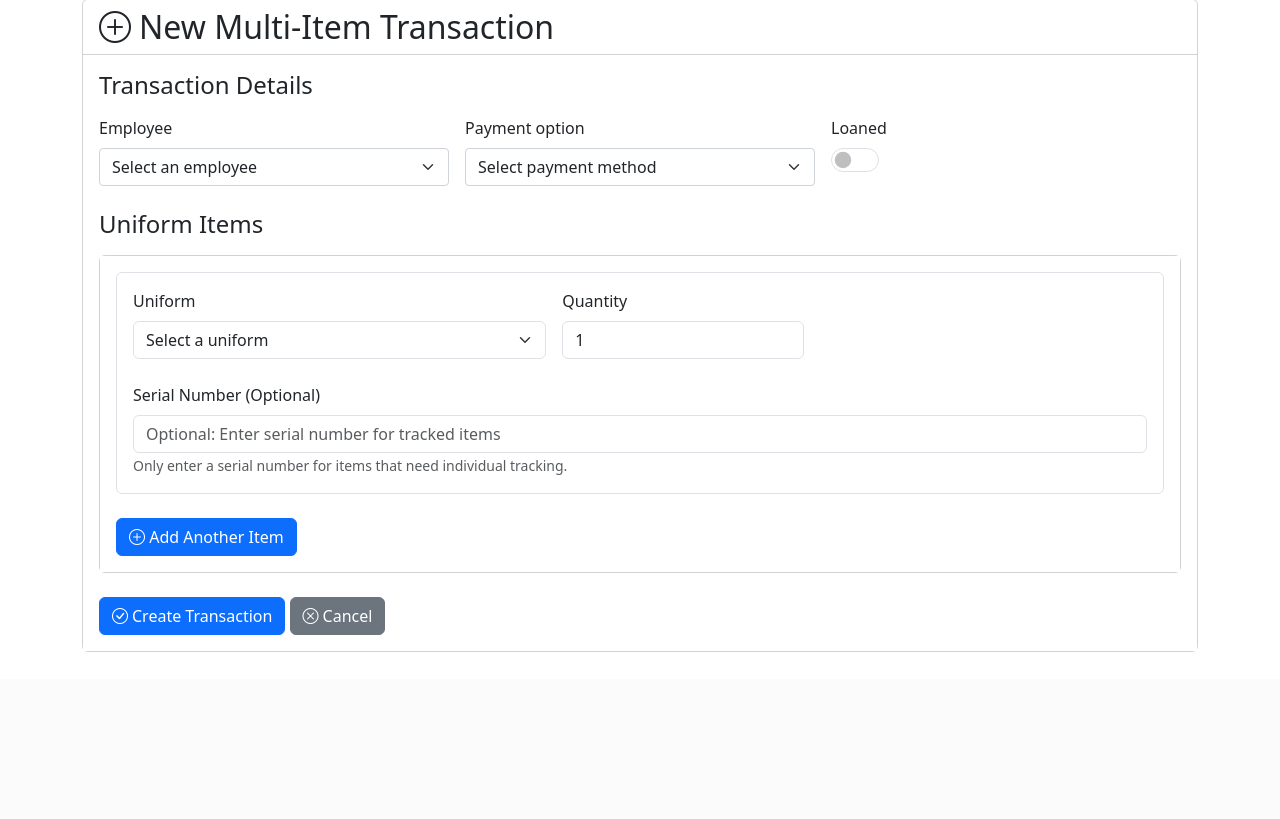
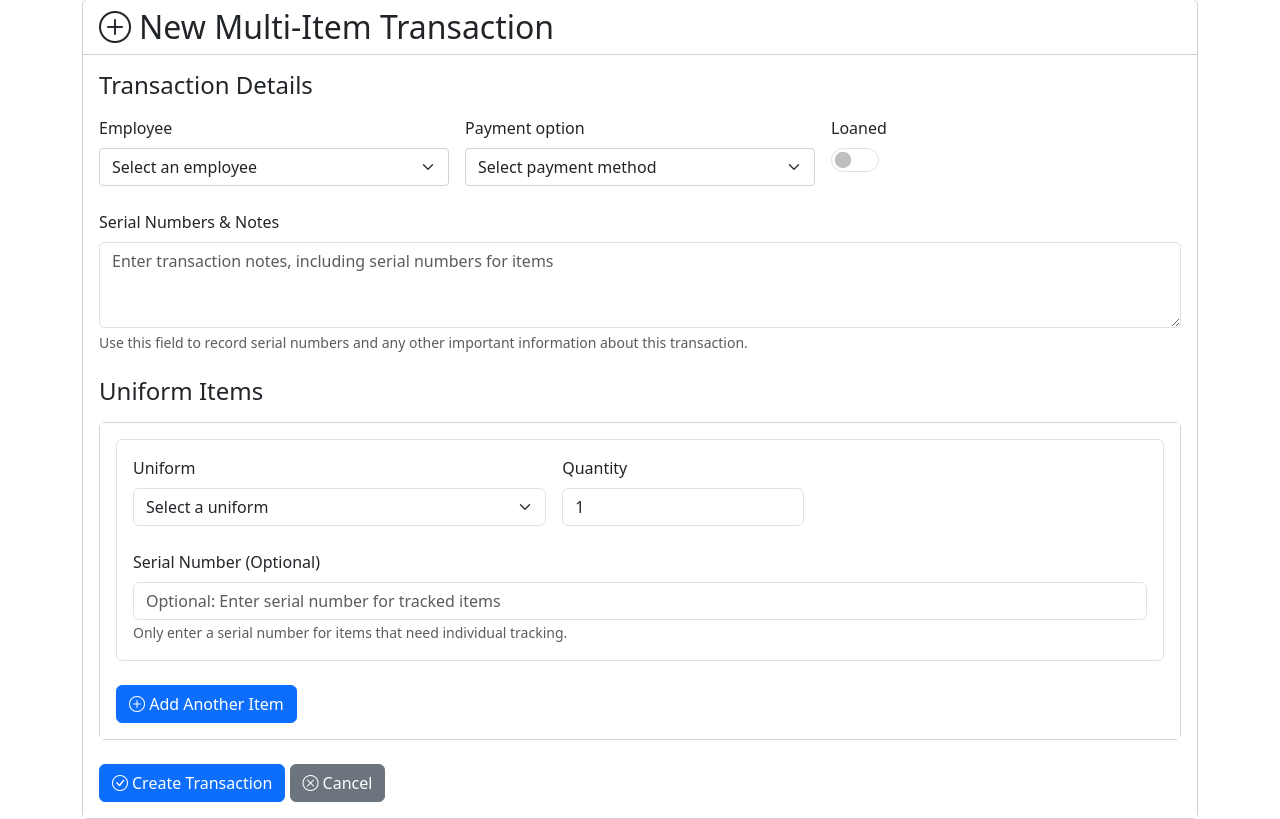
Before and after one commit to KaranKumar1811/Inventory-System, a Django app: page /inventory/transaction/new/ in a window 1280 px wide. Shown: the part 121-940 px from the top of the page. Before the commit the page ends 773 px from the top, so only its background shows below. Run offline with Django 5.2, Linux system fonts and the light colour scheme; a user stored in the database is signed in; data that the repository does not hold is empty.

Commit message:
Add transaction notes field for storing serial numbers and other information

```diff
--- a/inventory/forms.py
+++ b/inventory/forms.py
@@ -112,7 +112,7 @@ class MultiItemTransactionForm(forms.ModelForm):
 
     class Meta:
         model = MultiItemTransaction
-        fields = ['employee', 'payment_option', 'loaned']
+        fields = ['employee', 'payment_option', 'loaned', 'notes']
         widgets = {
             'employee': forms.Select(attrs={
                 'class': 'form-select',
@@ -122,6 +122,11 @@ class MultiItemTransactionForm(forms.ModelForm):
                 'class': 'form-check-input',
                 'role': 'switch',
                 'aria-checked': 'false'
+            }),
+            'notes': forms.Textarea(attrs={
+                'class': 'form-control',
+                'rows': 3,
+                'placeholder': 'Enter transaction notes, including serial numbers for items'
             }),
         }
 
--- a/inventory/models.py
+++ b/inventory/models.py
@@ -113,6 +113,7 @@ class MultiItemTransaction(models.Model):
     loaned = models.BooleanField(default=False)
     returned = models.BooleanField(default=False)
     return_date = models.DateTimeField(null=True, blank=True)
+    notes = models.TextField(blank=True, null=True, help_text="Transaction notes, including serial numbers for items")
 
     def total_cost(self):
         """Calculate the total cost of all items in this transaction."""
@@ -139,8 +140,9 @@ class TransactionItem(models.Model):
     def total_cost(self):
         return self.uniform.price * self.quantity
 
+    @property
     def total_returned(self):
-        return sum(record.quantity_returned for record in self.return_records.all())
+        return sum(record.returned_quantity for record in self.itemreturnrecord_set.all())
 
     def __str__(self):
         return f"{self.quantity} x {self.uniform.name} ({self.uniform.size})"
--- a/inventory/templates/inventory/multi_transaction_form.html
+++ b/inventory/templates/inventory/multi_transaction_form.html
@@ -27,6 +27,7 @@
       <h4 class="mb-3">Transaction Details</h4>
       <div class="row g-3 mb-4">
         {% for field in form %}
+        {% if field.name != 'notes' %}
         <div class="col-md-4">
           <div class="form-group">
             <label for="{{ field.id_for_label }}" class="form-label">{{ field.label }}</label>
@@ -53,7 +54,21 @@
             {% endif %}
           </div>
         </div>
+        {% endif %}
         {% endfor %}
+      </div>
+
+      <div class="row mb-4">
+        <div class="col-12">
+          <div class="form-group">
+            <label for="{{ form.notes.id_for_label }}" class="form-label">Serial Numbers & Notes</label>
+            {{ form.notes.errors }}
+            {{ form.notes }}
+            <div class="form-text text-muted">
+              Use this field to record serial numbers and any other important information about this transaction.
+            </div>
+          </div>
+        </div>
       </div>
 
       <h4 class="mb-3">Uniform Items</h4>
```
Also changed, not shown: inventory/templates/inventory/employee_detail.html (+12 -8 lines), inventory/migrations/0019_multiitemtransaction_notes.py (added).
